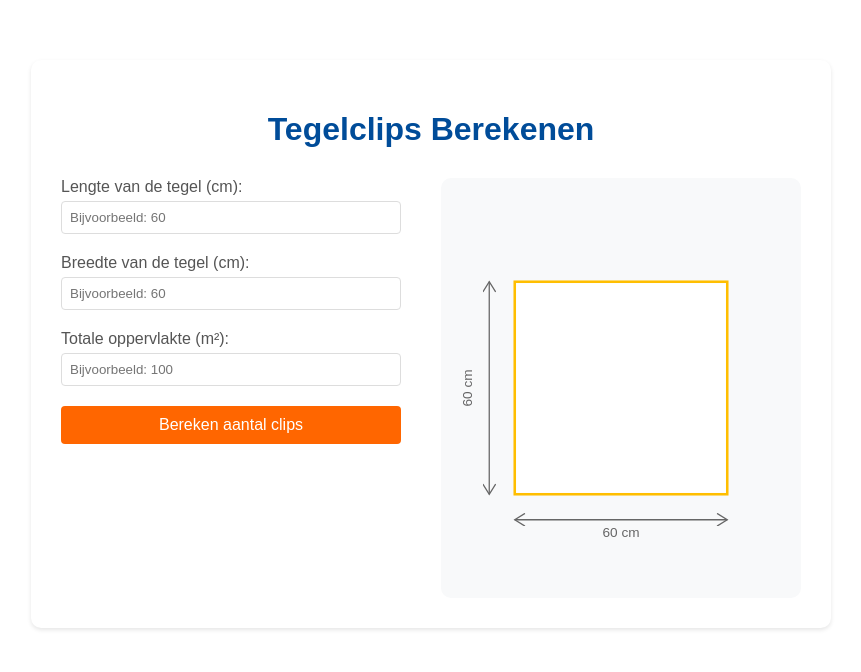
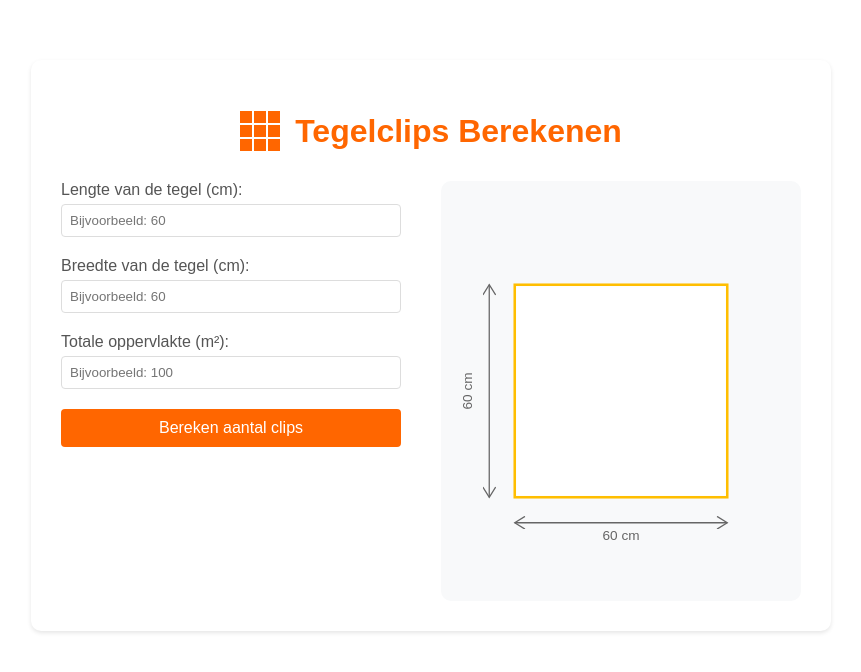
Before and after one commit to gijsdelaat/clipsberekenen, a plain HTML site: page index.html in a window 1280 px wide. Shown: the whole page, without its empty margins (209-1070 px from the left). Drawn offline with Linux system fonts and the light colour scheme.

Commit message:
Update index.html

```diff
--- a/index.html
+++ b/index.html
@@ -50,9 +50,17 @@
             height: 400px;
         }
         h1 {
-            color: #004c99;
+            color: #ff6600;
             text-align: center;
             margin-bottom: 30px;
+            display: flex;
+            align-items: center;
+            justify-content: center;
+            gap: 15px;
+        }
+        .logo {
+            width: 40px;
+            height: 40px;
         }
         h3 {
             margin: 0;
@@ -103,7 +111,25 @@
 </head>
 <body>
     <div class="calculator">
-        <h1>Tegelclips Berekenen</h1>
+        <h1>
+            <svg class="logo" xmlns="http://www.w3.org/2000/svg" viewBox="0 0 100 100" fill="#ff6600">
+                <!-- Row 1 -->
+                <rect x="0" y="0" width="30" height="30" />
+                <rect x="35" y="0" width="30" height="30" />
+                <rect x="70" y="0" width="30" height="30" />
+
+                <!-- Row 2 -->
+                <rect x="0" y="35" width="30" height="30" />
+                <rect x="35" y="35" width="30" height="30" />
+                <rect x="70" y="35" width="30" height="30" />
+
+                <!-- Row 3 -->
+                <rect x="0" y="70" width="30" height="30" />
+                <rect x="35" y="70" width="30" height="30" />
+                <rect x="70" y="70" width="30" height="30" />
+            </svg>
+            Tegelclips Berekenen
+        </h1>
         <div class="calculator-grid">
             <div class="input-section">
                 <div class="input-group">
```
